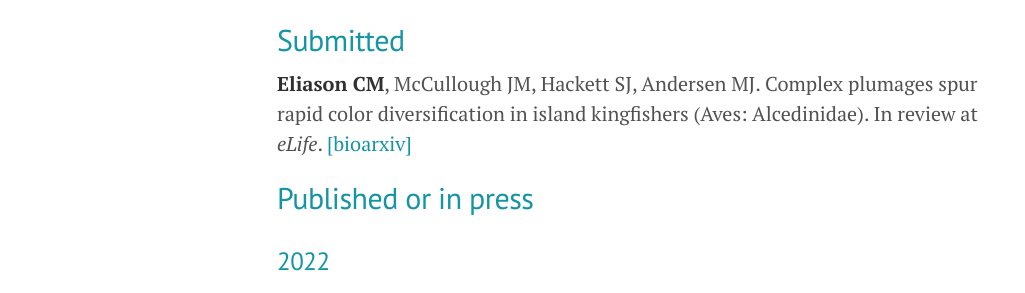
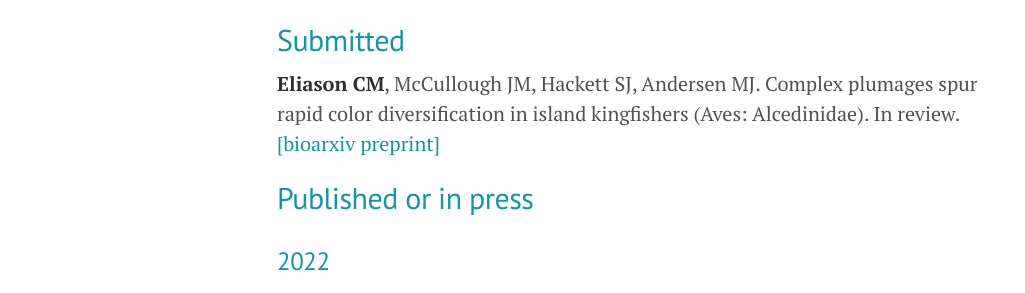
Before and after one commit to celiason/celiason.github.io, a Jekyll site: the page built from 2-publications.md, in a window 1280 px wide and 900 px high. Shown: the part 221-514 px from the top of the window, without its empty margins (3-1028 px from the left). Built offline with Jekyll 4.4.1, drawn with Linux system fonts in a browser that asks for light colours.

Commit message:
Update 2-publications.md

```diff
--- a/2-publications.md
+++ b/2-publications.md
@@ -7,7 +7,7 @@
 
 ## Submitted
 
-__Eliason CM__, McCullough JM, Hackett SJ, Andersen MJ. Complex plumages spur rapid color diversification in island kingfishers (Aves: Alcedinidae). In review at _eLife_. [[bioarxiv]](https://doi.org/10.1101/2022.09.26.509475)
+__Eliason CM__, McCullough JM, Hackett SJ, Andersen MJ. Complex plumages spur rapid color diversification in island kingfishers (Aves: Alcedinidae). In review. [[bioarxiv preprint]](https://doi.org/10.1101/2022.09.26.509475)
 
 <!--
 __Eliason CM__, Proffitt JV, Clarke JA. Early diversification of avian limb morphology and the role of modularity in the locomotor evolution of crown birds. In revisions at _Evolution_.
```
